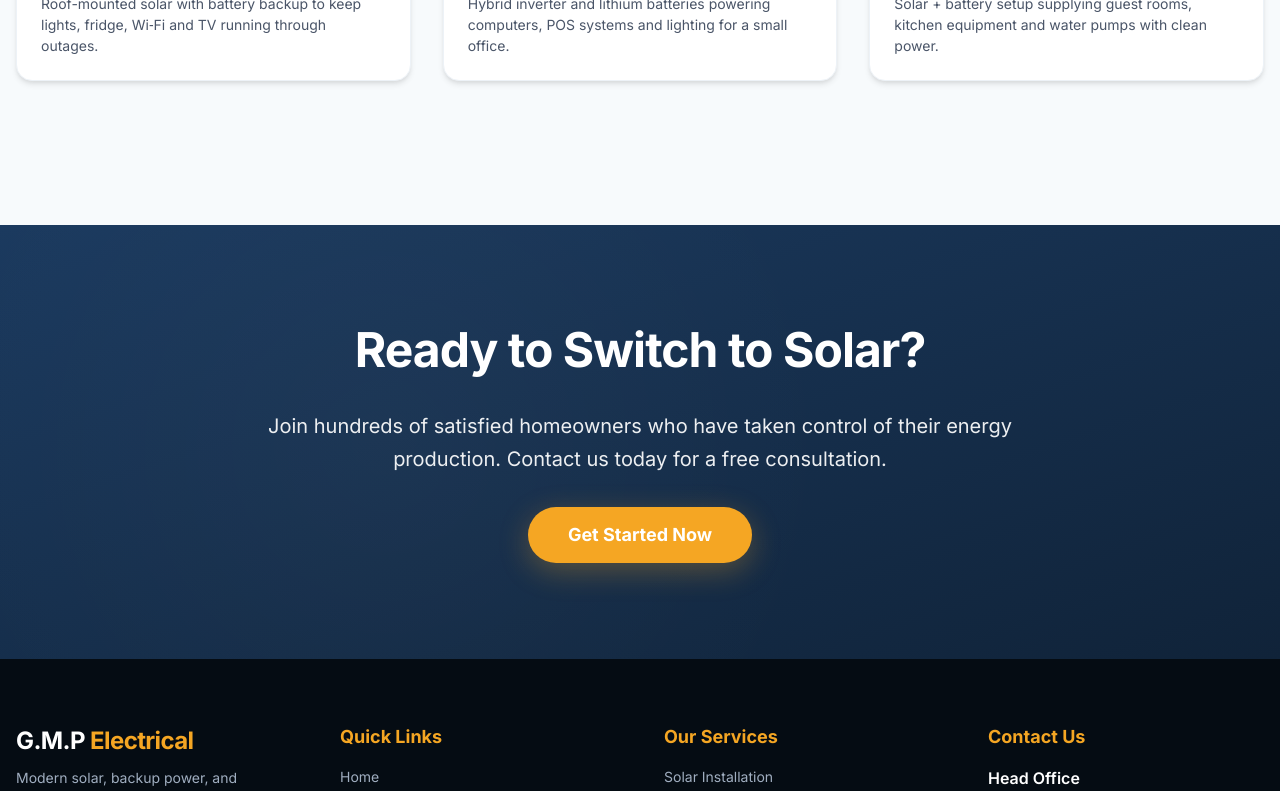
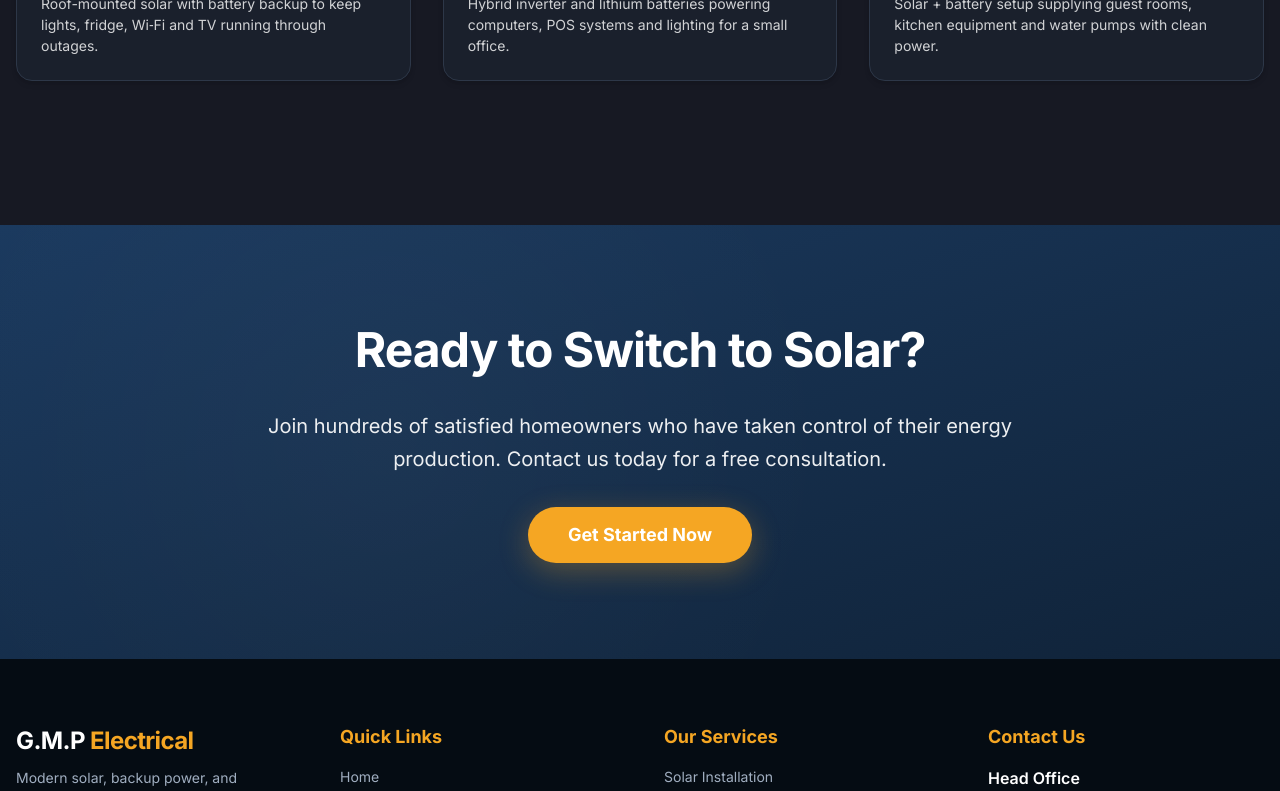
Before and after one commit to Tinashe623/gmp-electrical-solutions, a React (Vite) app: page / in a window 1280 px wide. Shown: the part 2289-3080 px from the top of the page. Built offline with nearby package versions, Linux system fonts and the light colour scheme.

Commit message:
feat: Configure Chakra UI to start in dark mode with `ColorModeScript`.

```diff
--- a/src/main.jsx
+++ b/src/main.jsx
@@ -1,12 +1,13 @@
 import React from 'react'
 import ReactDOM from 'react-dom/client'
-import { ChakraProvider } from '@chakra-ui/react'
+import { ChakraProvider, ColorModeScript } from '@chakra-ui/react'
 import { BrowserRouter } from 'react-router-dom'
 import App from './App'
 import theme from './theme'
 
 ReactDOM.createRoot(document.getElementById('root')).render(
   <React.StrictMode>
+    <ColorModeScript initialColorMode={theme.config.initialColorMode} />
     <ChakraProvider theme={theme}>
       <BrowserRouter>
         <App />
--- a/src/theme.js
+++ b/src/theme.js
@@ -40,6 +40,10 @@
 };
 
 const theme = extendTheme({
+  config: {
+    initialColorMode: 'dark',
+    useSystemColorMode: false,
+  },
   colors,
   fonts: {
     heading: `'Inter', sans-serif`,
```
